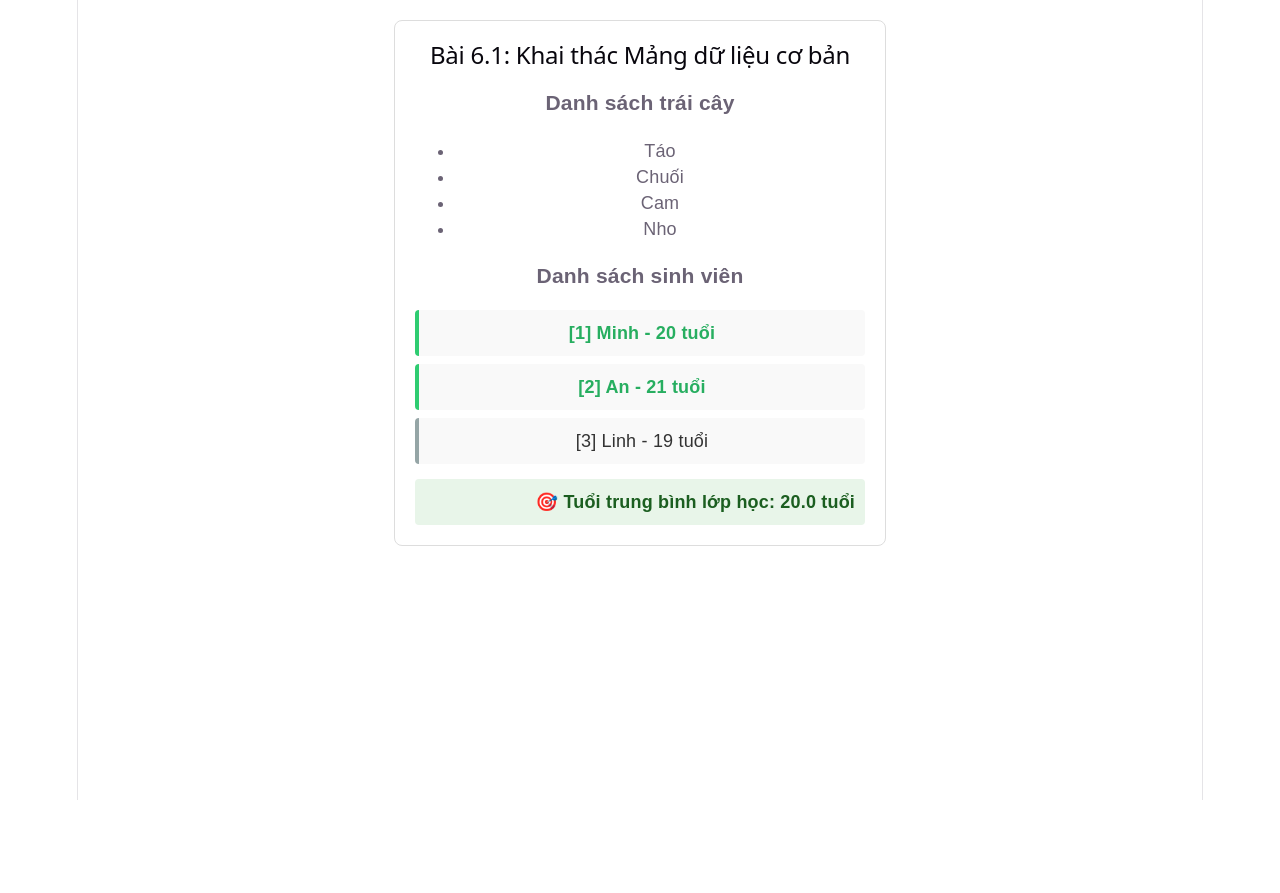
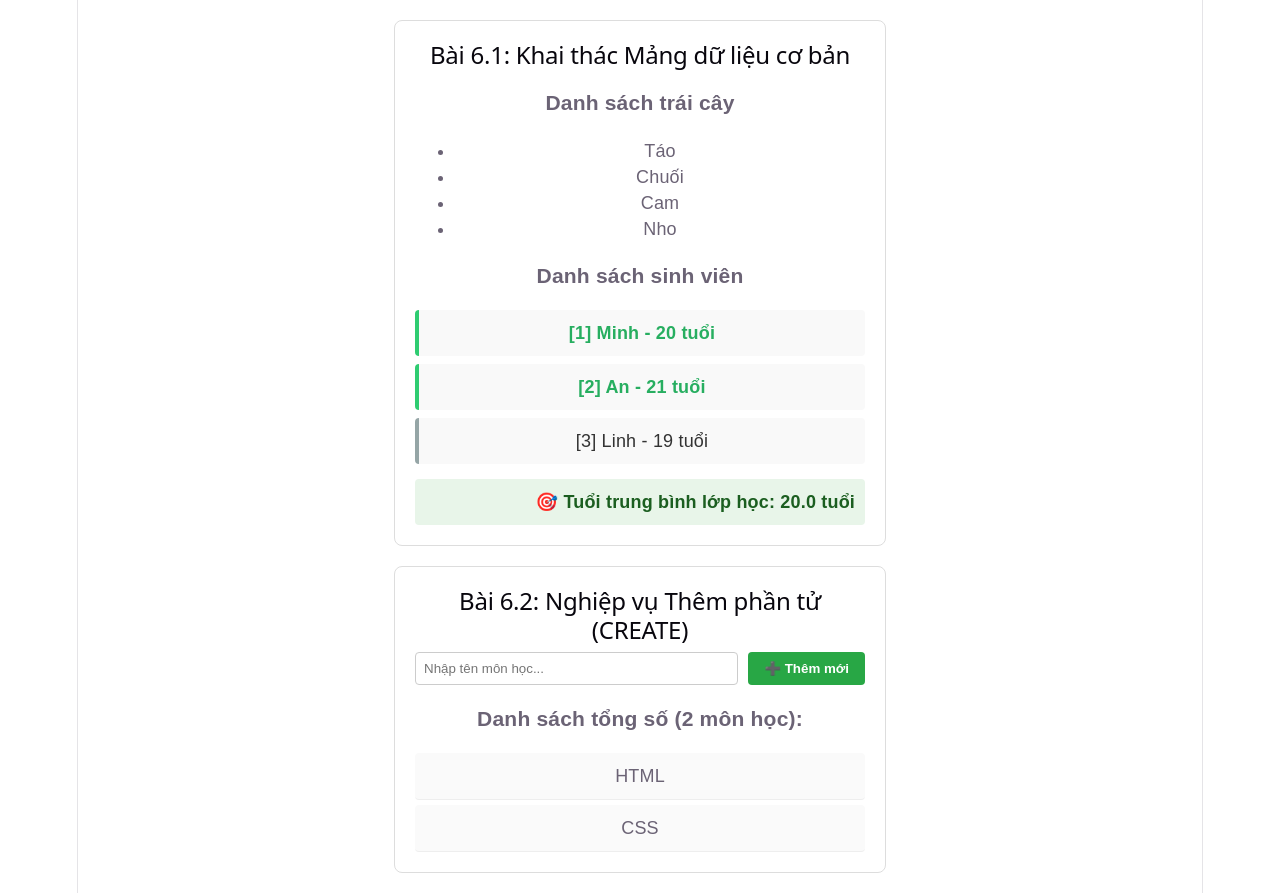
Before and after one commit to DangDuong06/CSE319_PhamHuynhDangDuong_2451160765, a React (Vite) app in the folder exercises_v2/hello-react/: page / in a window 1280 px wide. Before the commit the page ends 800 px from the top, so only its background shows below. Built offline with nearby package versions, Linux system fonts and the light colour scheme.

Commit message:
hoàn thành bài 6.2 Tier 6

```diff
--- a/exercises_v2/hello-react/src/App.jsx
+++ b/exercises_v2/hello-react/src/App.jsx
@@ -8,7 +8,7 @@ function App() {
     return (
         <div>
             <ListBasics />
-            {/* <CreateItem /> */}
+            {<CreateItem />}
             {/* <DeleteItem /> */}
             {/* <UpdateItem /> */}
         </div>
--- /dev/null
+++ b/exercises_v2/hello-react/src/CreateItem.jsx
@@ -0,0 +1,89 @@
+// src/CreateItem.jsx
+import { useState, useRef } from "react";
+
+function CreateItem() {
+    // --- Dữ liệu Code mẫu ---
+    const [items, setItems] = useState([
+        { id: 1, name: "HTML" },
+        { id: 2, name: "CSS" }
+    ]);
+    const [newName, setNewName] = useState("");
+
+    // --- Dữ liệu Thử thách ---
+    const [successMessage, setSuccessMessage] = useState(""); // Thử thách 2: Lưu trữ thông báo thành công
+    const inputRef = useRef(null); // Thử thách 3: Khai báo Ref để quản lý điều khiển focus ô nhập
+
+    function handleAdd() {
+        // Thử thách 1: Validate triệt để ngăn chặn dữ liệu trống hoặc chuỗi toàn dấu cách
+        if (newName.trim() === "") {
+            alert("Mã lỗi: Tên môn học không được để trống!");
+            return;
+        }
+
+        const newItem = {
+            id: Date.now(),  // Tạo id duy nhất
+            name: newName.trim()
+        };
+
+        setItems([...items, newItem]);  // Thêm vào mảng bằng cú pháp Spread
+        setNewName("");                  // Xóa sạch ô nhập văn bản
+
+        // Thử thách 2: Thiết lập thông báo thành công hiển thị tạm thời
+        setSuccessMessage(`🎉 Đã thêm môn học "${newItem.name}" thành công!`);
+        setTimeout(() => {
+            setSuccessMessage(""); // Tự động xóa thông báo sau 3 giây
+        }, 3000);
+
+        // Thử thách 3: Tự động đưa con trỏ chuột focus lại vào ô nhập liệu nhanh chóng
+        inputRef.current.focus();
+    }
+
+    function handleKeyPress(event) {
+        if (event.key === "Enter") {
+            handleAdd();
+        }
+    }
+
+    return (
+        <div style={{ padding: "20px", fontFamily: "sans-serif", maxWidth: "450px", margin: "20px auto", border: "1px solid #ddd", borderRadius: "8px" }}>
+            <h2>Bài 6.2: Nghiệp vụ Thêm phần tử (CREATE)</h2>
+
+            {/* Hiển thị thông báo của thử thách 2 */}
+            {successMessage && (
+                <div style={{ padding: "10px", marginBottom: "10px", background: "#d4edda", color: "#155724", borderRadius: "4px", fontSize: "0.9rem", fontWeight: "bold" }}>
+                    {successMessage}
+                </div>
+            )}
+
+            <div style={{ marginBottom: "15px", display: "flex", gap: "10px" }}>
+                <input
+                    ref={inputRef} // Thử thách 3: Liên kết thẻ input với bộ điều khiển focus
+                    value={newName}
+                    onChange={(e) => setNewName(e.target.value)}
+                    onKeyDown={handleKeyPress} // Sử dụng onKeyDown thay cho onKeyPress đã lỗi thời
+                    placeholder="Nhập tên môn học..."
+                    style={{ padding: "8px", flex: 1, borderRadius: "4px", border: "1px solid #ccc" }}
+                />
+                <button onClick={handleAdd} style={{ padding: "8px 16px", background: "#28a745", color: "white", border: "none", borderRadius: "4px", cursor: "pointer", fontWeight: "bold" }}>
+                    ➕ Thêm mới
+                </button>
+            </div>
+
+            <h3>Danh sách tổng số ({items.length} môn học):</h3>
+            <div style={{ display: "flex", flexDirection: "column", gap: "5px" }}>
+                {items.map(item => (
+                    <div key={item.id} style={{
+                        padding: "10px",
+                        borderBottom: "1px solid #eee",
+                        background: "#fafafa",
+                        borderRadius: "4px"
+                    }}>
+                        {item.name}
+                    </div>
+                ))}
+            </div>
+        </div>
+    );
+}
+
+export default CreateItem;
```
Also changed, not shown: 1 other file (tests, documents, lock files or other folders).
